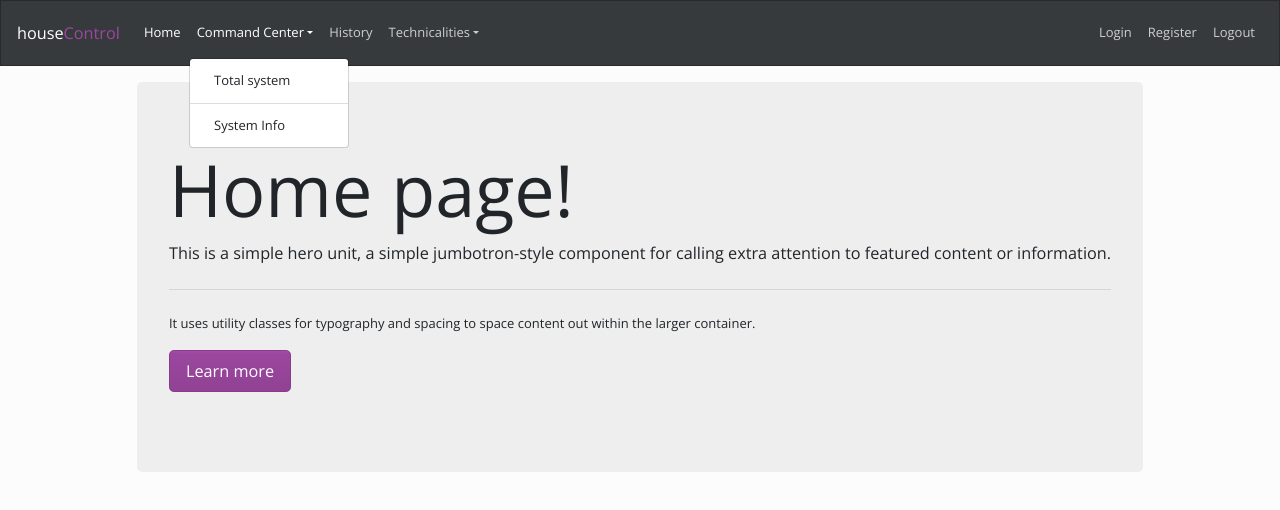
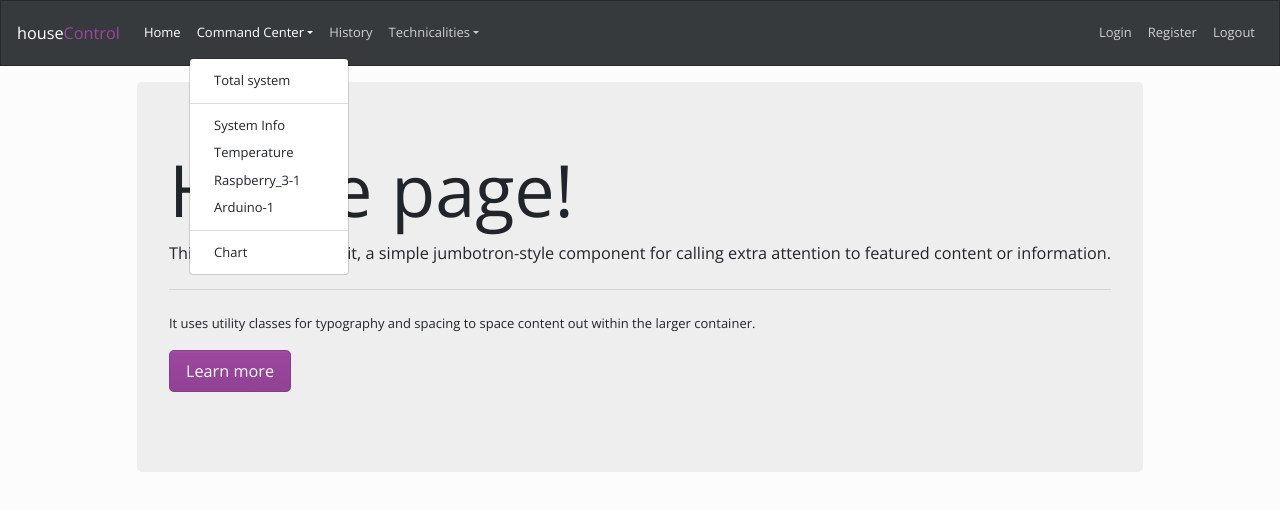
Before and after one commit to Xarger/houseControl, an Angular app: page / in a window 1280 px wide. Both pictures are taken after a click on the button "Command Center". Shown: the top 510 px of the page. Built offline with nearby package versions, Linux system fonts and the light colour scheme.

Commit message:
add to Command Center: temperature, chart, arduino-1, raspberry_3-1

```diff
--- a/src/app/components/navbar/navbar.component.html
+++ b/src/app/components/navbar/navbar.component.html
@@ -14,8 +14,13 @@
         <a class="nav-link dropdown-toggle" data-toggle="dropdown" href="#" role="button" aria-haspopup="true" aria-expanded="false">  Command Center</a>
         <div class="dropdown-menu" x-placement="bottom-start" style="position: absolute; transform: translate3d(0px, 47px, 0px); top: 0px; left: 0px; will-change: transform;">
           <a class="dropdown-item" href="#" >Total system</a>
-          <div class="dropdown-divider"></div>
-          <a class="dropdown-item" href="#" routerLink="/bibliography">System Info</a>
+            <div class="dropdown-divider"></div>
+          <a class="dropdown-item" href="#">System Info</a>
+          <a class="dropdown-item" href="#">Temperature</a>
+          <a class="dropdown-item" href="#">Raspberry_3-1</a>
+          <a class="dropdown-item" href="#">Arduino-1</a>
+            <div class="dropdown-divider"></div>
+          <a class="dropdown-item" href="#">Chart</a>
         </div>
       </li>
       <li class="nav-item">
```
Also changed, not shown: 1 other file (tests, documents, lock files or other folders).
